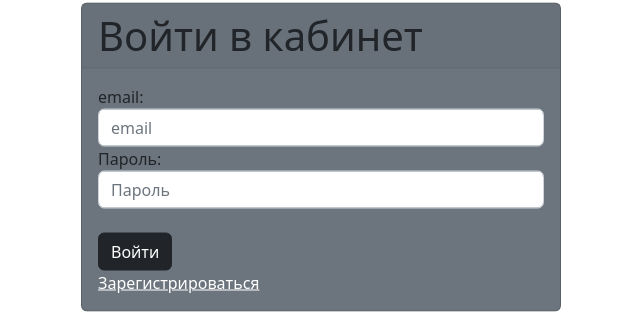
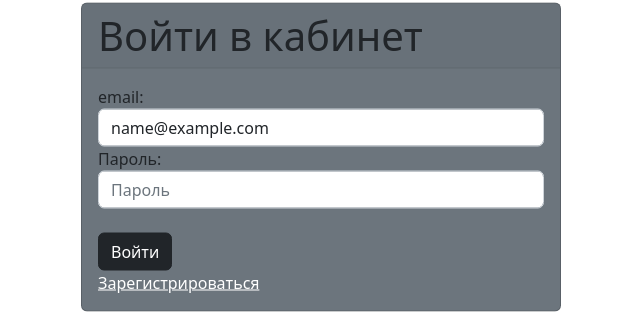
Before and after one commit to Ivan073/SCoI, a Django app: template Lab4/Lab4/HotelSite/templates/login.html in a window 1280 px wide. Shown: the part 243-559 px from the top of the page, without its empty margins (319-959 px from the left). Run offline with Django 4.2, Linux system fonts and the light colour scheme; the template is opened without the code that fills it: most values are stand-ins (such as "Sample title", 1, 10 or a date in 2020).

Commit message:
Login field email persistence

```diff
--- a/Lab4/Lab4/HotelSite/templates/login.html
+++ b/Lab4/Lab4/HotelSite/templates/login.html
@@ -16,7 +16,7 @@
       <form method="post" action="login">
           {% csrf_token %}
           <label>email:</label>
-          <input type="email" id="email" name="email" class="form-control me-sm-2" placeholder="email">
+          <input type="email" id="email" name="email" class="form-control me-sm-2" placeholder="email" value="{{email}}">
           <label>Пароль:</label>
           <input type="password" id="password" name="password" class="form-control me-sm-2" placeholder="Пароль"><br>
           <button type="submit" class="btn btn-dark">Войти</button>
--- a/Lab4/Lab4/HotelSite/views.py
+++ b/Lab4/Lab4/HotelSite/views.py
@@ -19,11 +19,11 @@ def login_view(request):
         if form.is_valid():
             user = form.get_user()
             if user is None:
-                context = {"error": True}
+                context = {"error": True, "email": request.POST["email"]}
                 return render(request, "login.html", context)
             login(request, user)
             return redirect(home_view)
-        context={"error": True, "errors":form.errors}
+        context={"error": True}
     return render(request, "login.html", context)
 
 def signup_view(request):
```
